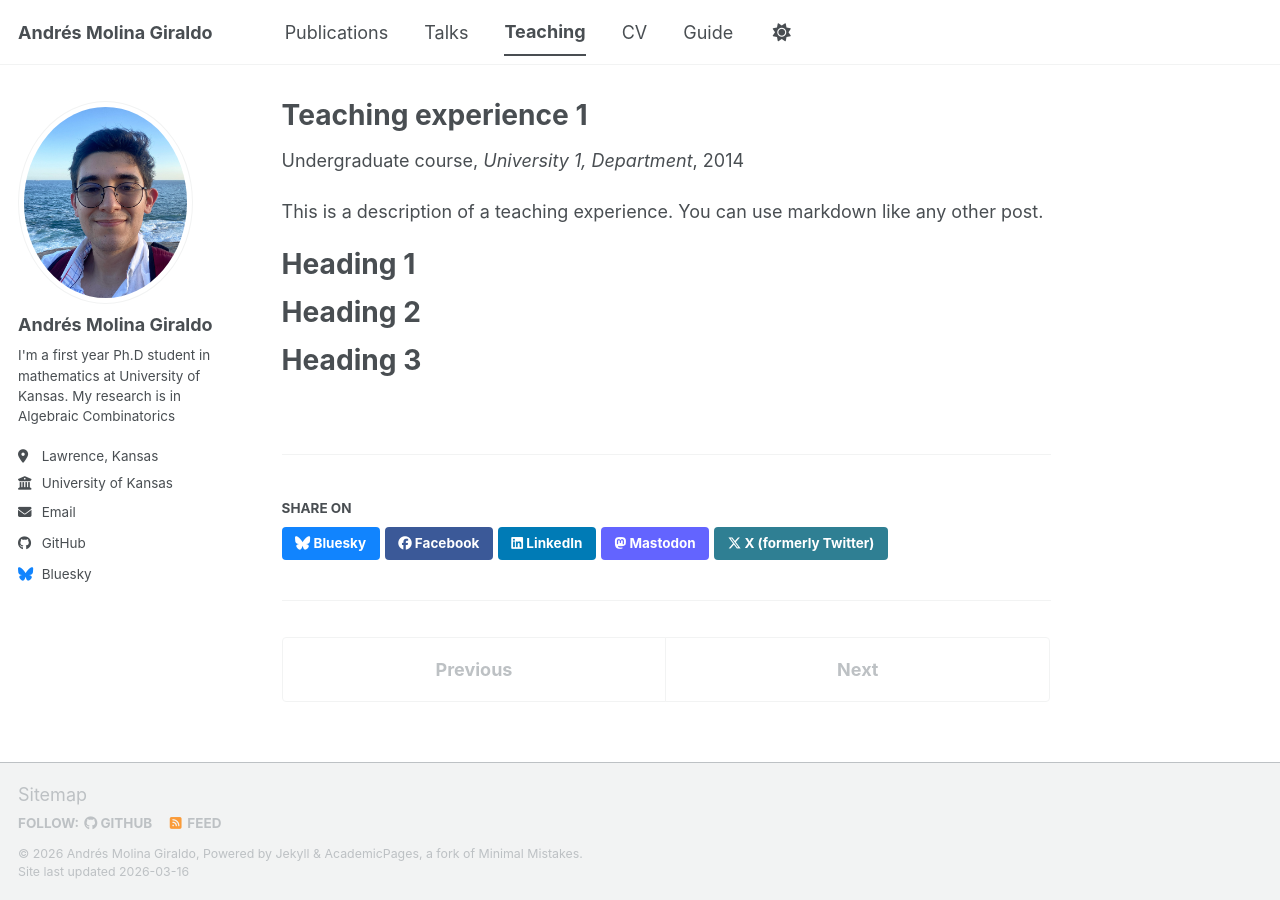
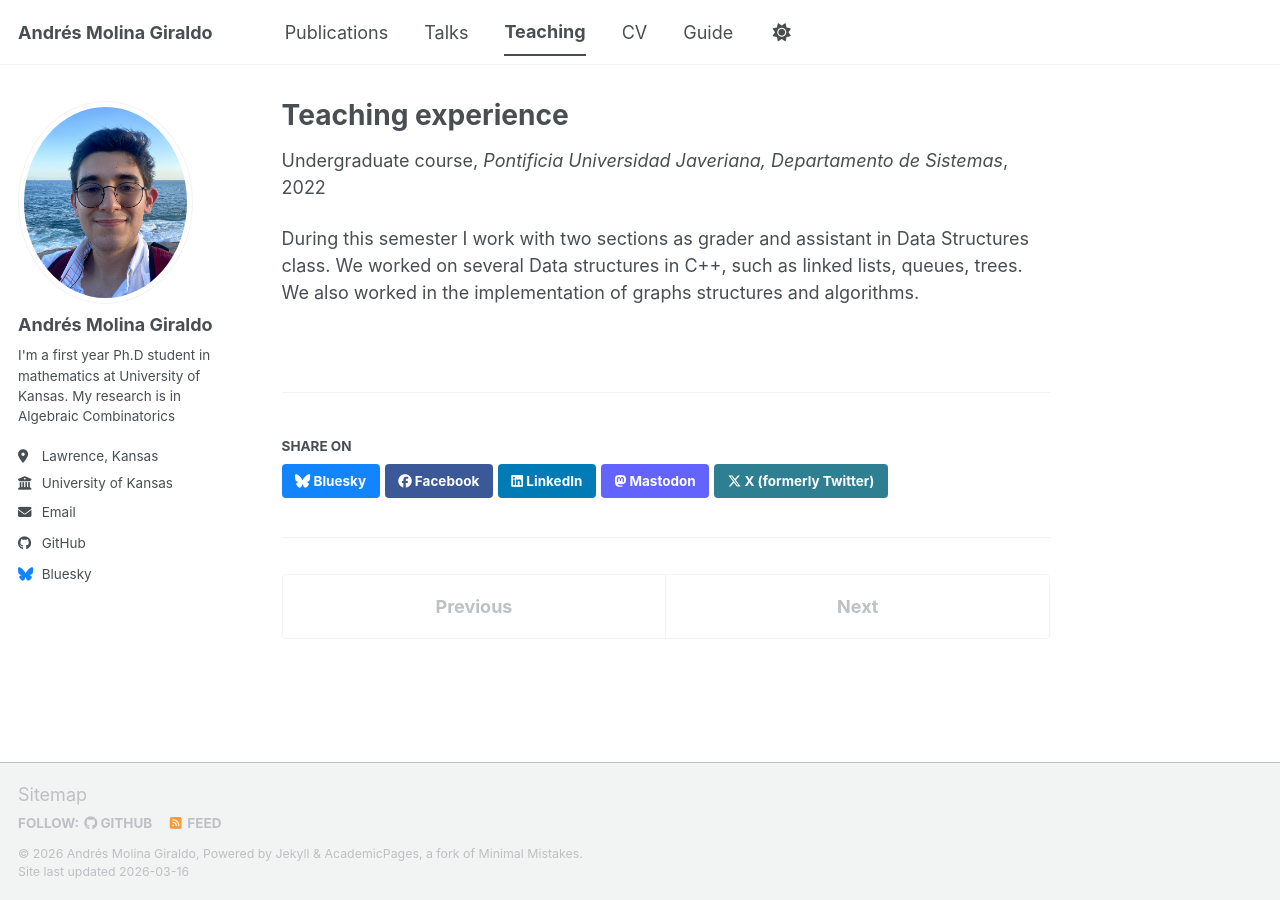
Before and after one commit to andmol20/andmol20.github.io, a Jekyll site: the page built from _teaching/2014-spring-teaching-1.md, in a window 1280 px wide. Built offline with Jekyll 4.4.1, drawn with Linux system fonts in a browser that asks for light colours; a script bundle is joined from its source files by our own code; library files that are not in the unit come from our copies.

Commit message:
Update 2014-spring-teaching-1.md

```diff
--- a/_teaching/2014-spring-teaching-1.md
+++ b/_teaching/2014-spring-teaching-1.md
@@ -1,20 +1,11 @@
 ---
-title: "Teaching experience 1"
+title: "Teaching experience"
 collection: teaching
 type: "Undergraduate course"
 permalink: /teaching/2014-spring-teaching-1
-venue: "University 1, Department"
-date: 2014-01-01
-location: "City, Country"
+venue: "Pontificia Universidad Javeriana, Departamento de Sistemas"
+date: 2022-08-01
+location: "Bogotá, Colombia"
 ---
 
-This is a description of a teaching experience. You can use markdown like any other post.
-
-Heading 1
-======
-
-Heading 2
-======
-
-Heading 3
-======
+During this semester I work with two sections as grader and assistant in Data Structures class. We worked on several Data structures in C++, such as linked lists, queues, trees. We also worked in the implementation of graphs structures and algorithms.
```
